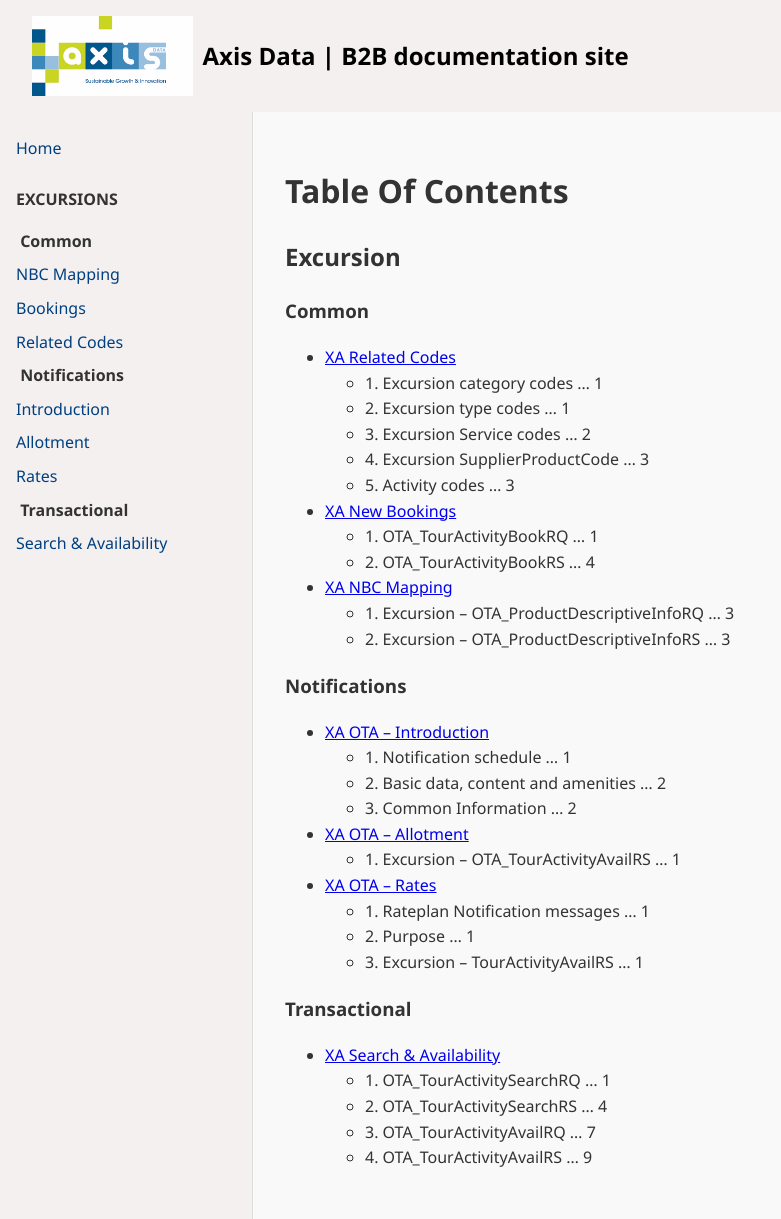
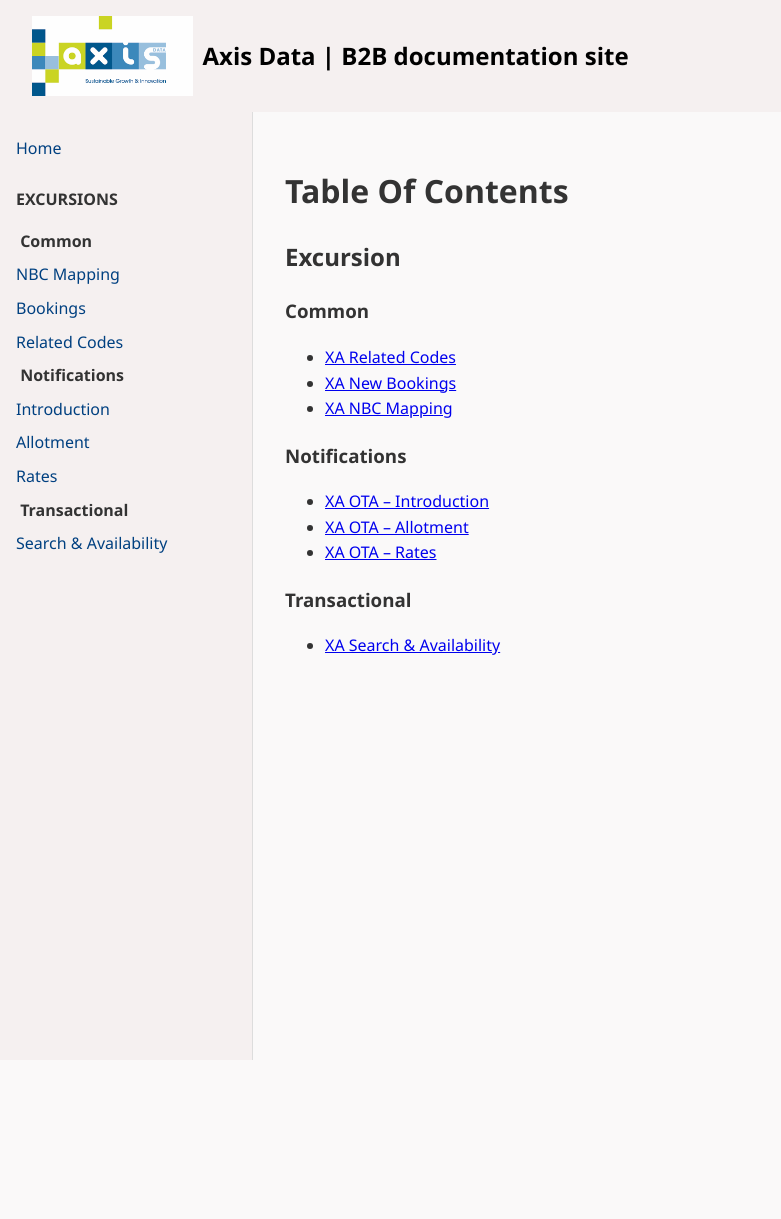
Before and after one commit to Axis-Data-SL/integrations_documentation, a Jekyll site: the page built from docs/index.md, in a window 1280 px wide. Shown: the whole page, without its empty margins (0-781 px from the left). Built offline with Jekyll 4.4.1, drawn with Linux system fonts in a browser that asks for light colours; after the commit the page ends 1060 px from its top, so only the background shows below that.

Commit message:
Shorter index page

```diff
--- a/docs/index.md
+++ b/docs/index.md
@@ -11,33 +11,13 @@ title: Home
 
 ### **Common**
 - [XA Related Codes](/Excursion/XA_Common/XA_Related_Codes.md)
-  - 1\. Excursion category codes … 1
-  - 2\. Excursion type codes … 1
-  - 3\. Excursion Service codes … 2
-  - 4\. Excursion SupplierProductCode … 3
-  - 5\. Activity codes … 3
 - [XA New Bookings](/Excursion/XA_Common/XA_New_Bookings.md)
-  - 1\. OTA_TourActivityBookRQ … 1
-  - 2\. OTA_TourActivityBookRS … 4
 - [XA NBC Mapping](/Excursion/XA_Common/XA_NBC_Mapping.md)
-  - 1\. Excursion – OTA_ProductDescriptiveInfoRQ … 3
-  - 2\. Excursion – OTA_ProductDescriptiveInfoRS … 3
 
 ### **Notifications**
 - [XA OTA – Introduction](/Excursion/XA_Notifications/XA_OTA/XA_OTA_Introduction.md)
-  - 1\. Notification schedule … 1
-  - 2\. Basic data, content and amenities … 2
-  - 3\. Common Information … 2
 - [XA OTA – Allotment](/Excursion/XA_Notifications/XA_OTA/XA_OTA_Allotment.md)
-  - 1\. Excursion – OTA_TourActivityAvailRS … 1
 - [XA OTA – Rates](/Excursion/XA_Notifications/XA_OTA/XA_OTA_Rates.md)
-  - 1\. Rateplan Notification messages … 1
-  - 2\. Purpose … 1
-  - 3\. Excursion – TourActivityAvailRS … 1
 
 ### **Transactional**
 - [XA Search & Availability](/Excursion/XA_Transactional/XA_Search_Availability.md)
-  - 1\. OTA_TourActivitySearchRQ … 1
-  - 2\. OTA_TourActivitySearchRS … 4
-  - 3\. OTA_TourActivityAvailRQ … 7
-  - 4\. OTA_TourActivityAvailRS … 9
```
Also changed, not shown: docs/index-full.md (added, +43 -0 lines).
